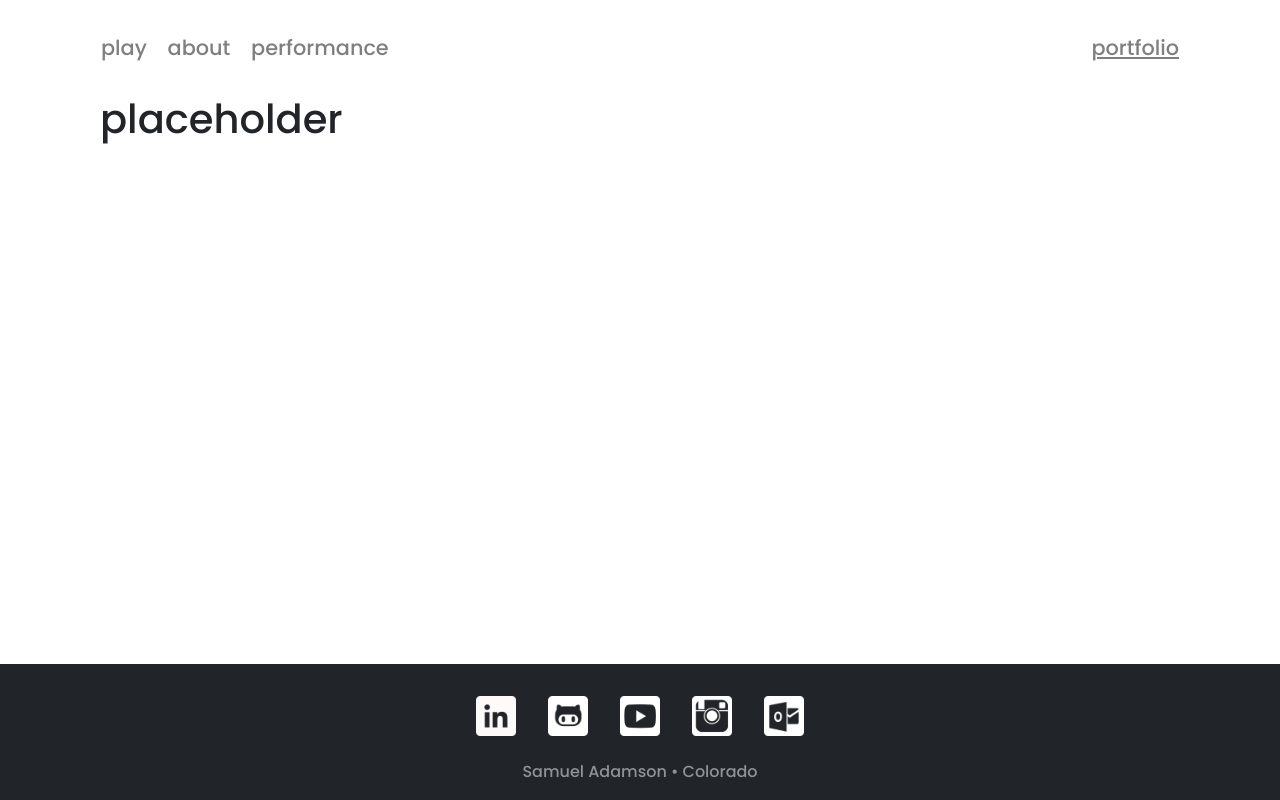
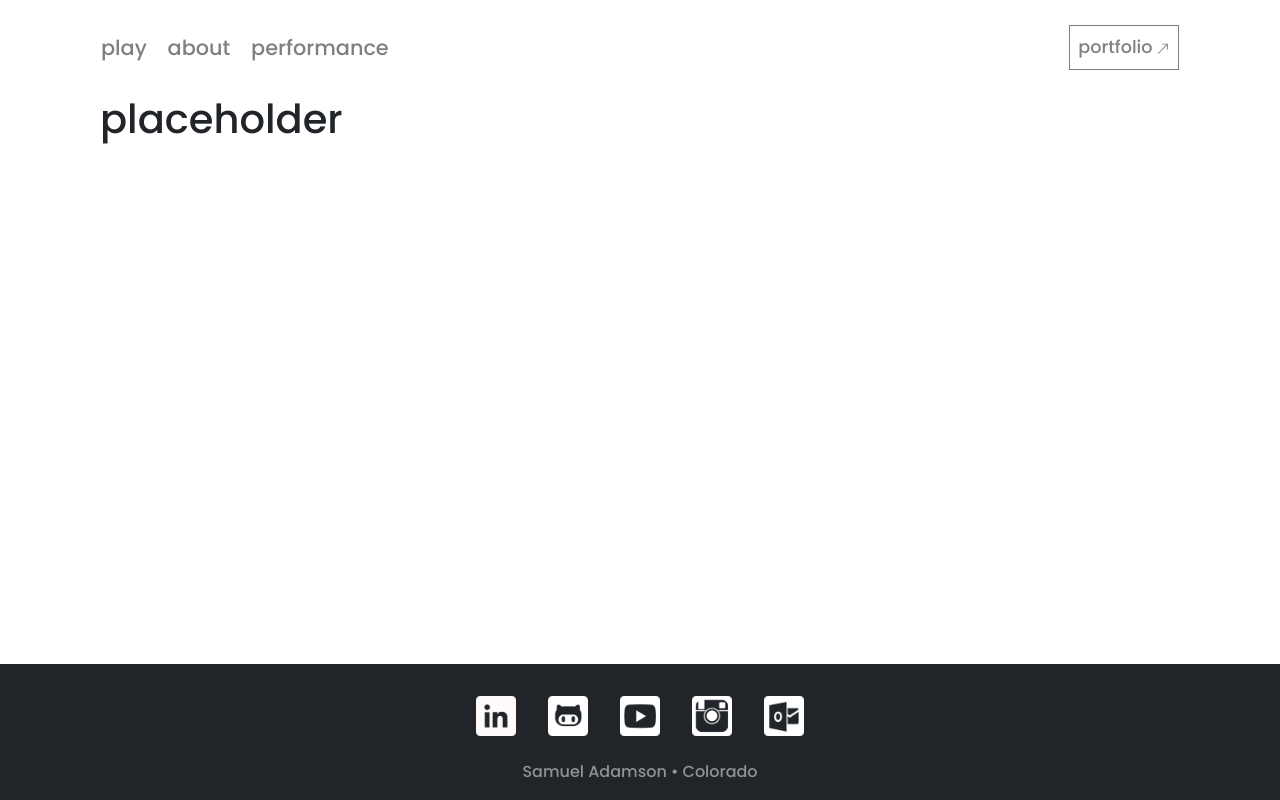
Before and after one commit to SamuelAdamson/minesweeper-web-app, a Next.js app: page / in a window 1280 px wide. Built offline with nearby package versions, Linux system fonts and the light colour scheme.

Commit message:
Added external link styling

```diff
--- a/src/Layout/Layout.module.css
+++ b/src/Layout/Layout.module.css
@@ -16,10 +16,23 @@
     font-size: 1.3rem;
     text-align: start;
 }
-.navLinkEnd {
-    font-size: 1.3rem;
-    padding-right: 0!important;
-    text-decoration: underline;
+.navLinkExt {
+    font-size: 1.1rem;
+    padding: 0.5rem!important;
+    color: inherit!important;
+}
+.navItemExt {
+    width: fit-content;
+    display: flex;
+    flex-direction: row;
+    align-items: center;
+    border: 1px solid rgba(0,0,0,0.5);
+    color: rgba(0,0,0,0.5);
+    transition: all ease 0.3s;
+}
+.navItemExt:hover {
+    background-color: rgba(0,0,0,0.5);
+    color: white;
 }
 
 
--- a/src/Layout/Layout.tsx
+++ b/src/Layout/Layout.tsx
@@ -1,14 +1,16 @@
 import { ReactNode } from 'react'
 import { Navbar, Nav, Container, Button } from 'react-bootstrap'
 import styles from './Layout.module.css'
-import { Grid as ToggleIcon } from 'react-bootstrap-icons'
+import {
+  Grid as ToggleIcon ,
+  ArrowUpRight as ArrowIcon,
+} from 'react-bootstrap-icons'
 import {
   GitHub as GitHubIcon,
   LinkedIn as LinkedInIcon,
   Youtube as YoutubeIcon,
   Instagram as InstagramIcon,
   Outlook as OutlookIcon,
-  Portfolio as PortfolioIcon,
 } from '../img'
 
 
@@ -43,8 +45,11 @@ export const Layout = ({ children }: Props) => {
                 </Nav.Item>
               </Nav>
               <Nav>
-                <Nav.Item>
-                  <Nav.Link className={styles.navLinkEnd} href="https://samueladamson.github.io">portfolio</Nav.Link>
+                <Nav.Item className={styles.navItemExt}>
+                  <Nav.Link className={styles.navLinkExt} href="https://samueladamson.github.io">
+                    portfolio
+                    <ArrowIcon className="pl-1" />
+                  </Nav.Link>
                 </Nav.Item>
               </Nav>
             </Navbar.Collapse>
--- a/src/img/index.ts
+++ b/src/img/index.ts
@@ -3,7 +3,6 @@ export const Instagram = require('./socials/instagram.png').default.src
 export const LinkedIn = require('./socials/linkedin.png').default.src
 export const Youtube = require('./socials/youtube.png').default.src
 export const Outlook = require('./socials/outlook.png').default.src
-export const Portfolio = require('./socials/portfolio.png').default.src
 
 export const BFS = require('./algo/bfs.gif').default.src
 export const DFS = require('./algo/dfs.gif').default.src
```
Also changed, not shown: src/img/socials/portfolio.png (deleted).
